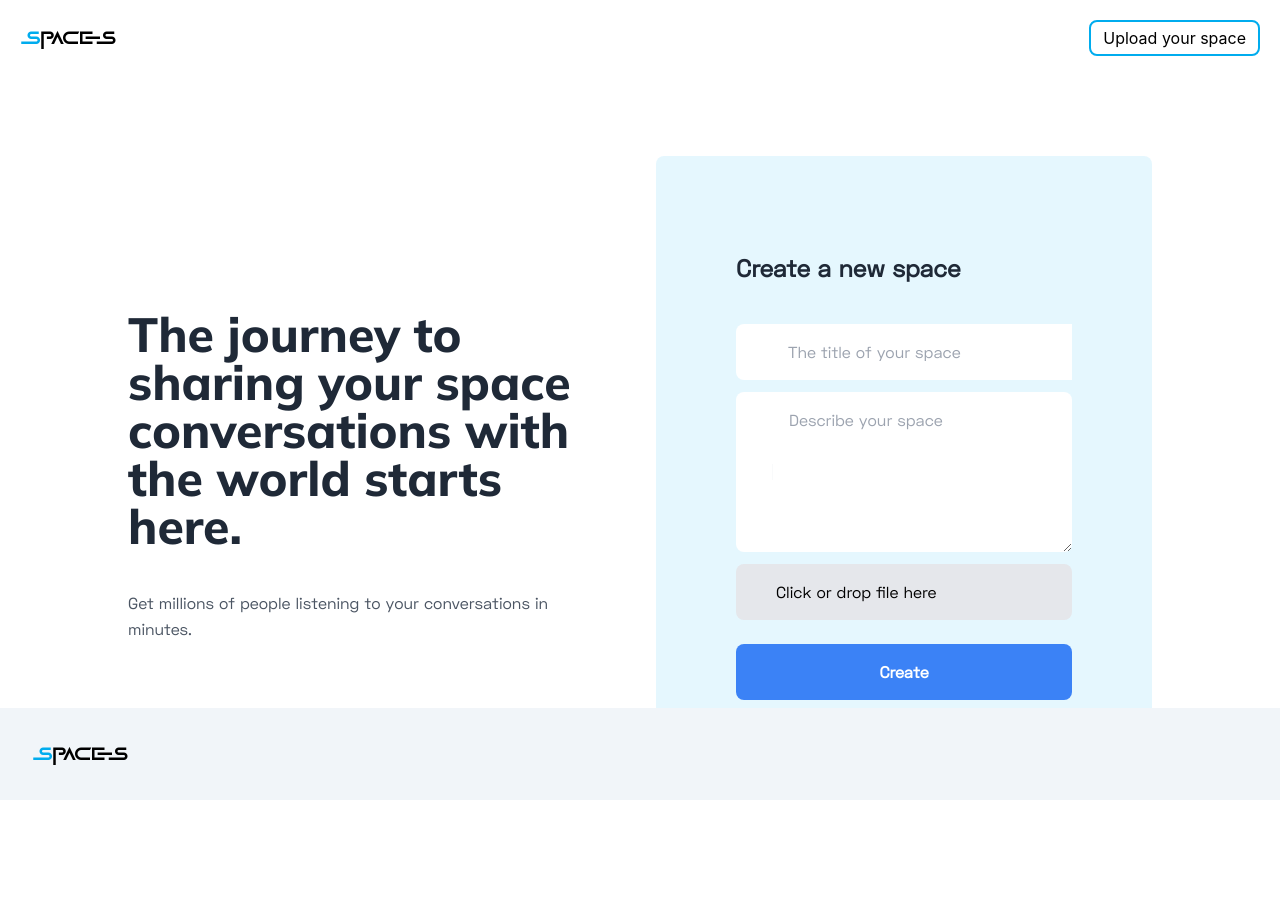
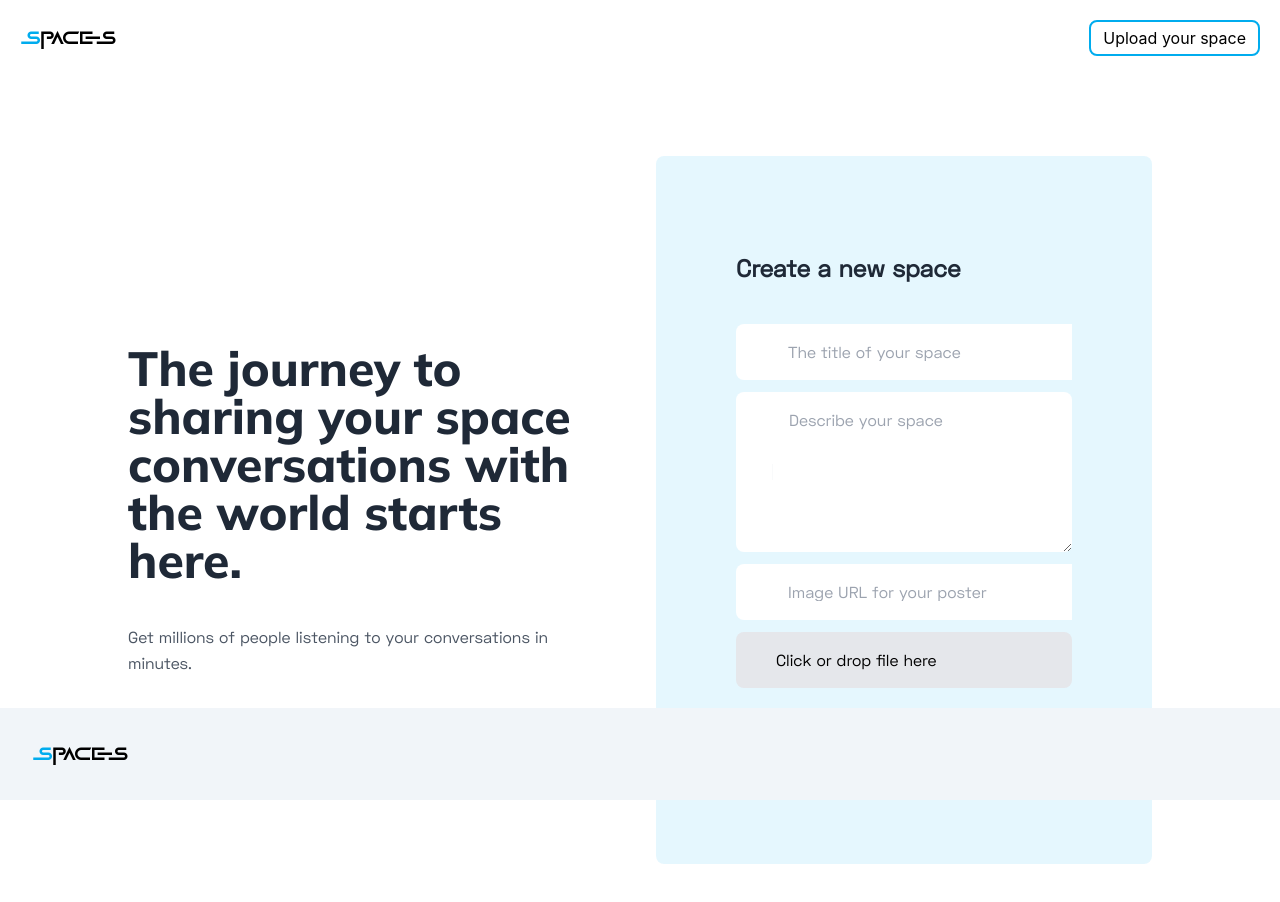
Before and after one commit to kenny-io/TwitterSpaces, a Next.js app: page /app/spaces/new in a window 1280 px wide. Shown: the top 902 px of the page. Before the commit the page ends 876 px from the top, so only its background shows below. Built offline with nearby package versions, Linux system fonts and the light colour scheme; no server answers.

Commit message:
add form field for poster image

```diff
--- a/pages/app/spaces/new.js
+++ b/pages/app/spaces/new.js
@@ -69,6 +69,15 @@ export default function NewSpacePage() {
                       placeholder="Describe your space"
                     />
                   </div>
+                  <div className="flex items-center pl-6 mb-3 bg-white rounded-lg">
+                    <span className="inline-block pr-3 py-2 "></span>
+                    <input
+                      className="w-full pl-4 pr-6 py-4 font-semi-bold placeholder-gray-400  focus:outline-none"
+                      type="text"
+                      name="image"
+                      placeholder="Image URL for your poster"
+                    />
+                  </div>
 
                   <div className="flex items-center pl-6 mb-6 bg-gray-200 rounded-lg">
                     <Upload />
```
